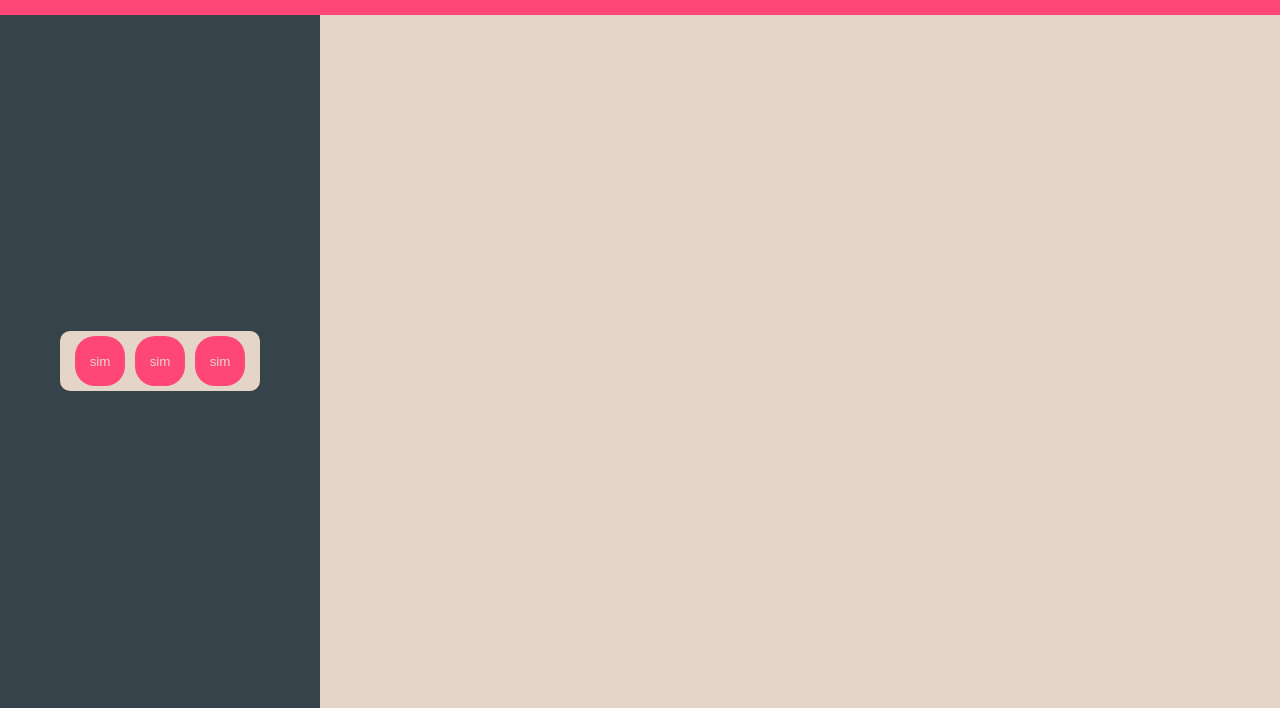
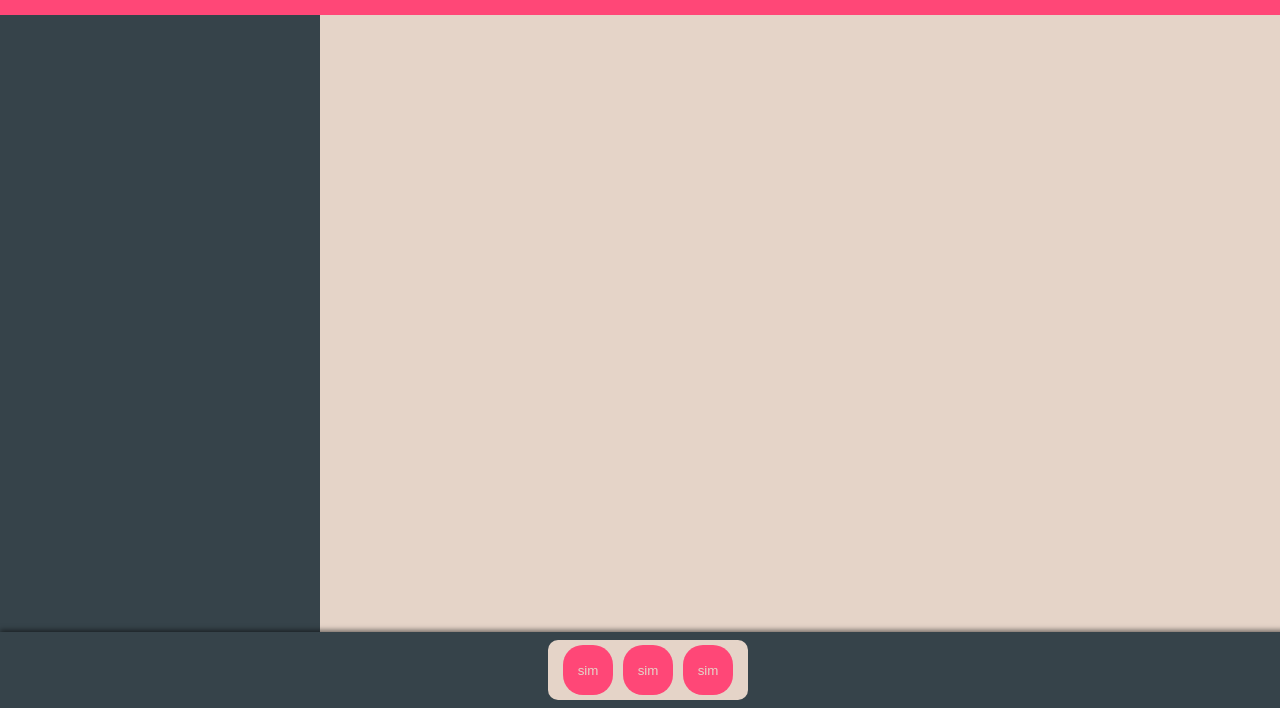
Before and after one commit to Laterwhisper324/junko-onigiri-mobile, a plain HTML site: page index.html in a window 1280 px wide. Shown: the part 92-800 px from the top of the page. Drawn offline with Linux system fonts and the light colour scheme.

Commit message:
verção 1.0.2

```diff
--- a/index_style.css
+++ b/index_style.css
@@ -24,17 +24,22 @@ body {
     font-weight: 700; /* Negrito para destaque */
 }
 
-/* Estilo para a barra lateral */
+/* Estilo para a barra lateral como menu horizontal */
 #side {
-    gap: 10px;
+    position: fixed; /* Fixa na tela */
+    bottom: 0; /* Alinha ao fundo */
+    left: 0; /* Alinha à esquerda */
+    width: 100%; /* Ocupa toda a largura da tela */
+    height: 60px; /* Define a altura do menu */
+    background-color: #36434A; /* Cor escura */
+    padding: 0.5rem;
+    color: #E5D4C8; /* Cor do texto no menu */
     display: flex;
-    justify-content: center;
-    align-items: center;
-    grid-area: side;
-    background-color: #36434A; /* Cor escura */
-    padding: 1rem;
-    color: #E5D4C8; /* Cor do texto na barra lateral */
-    font-weight: 400; /* Regular para texto */
+    flex-direction: row; /* Organiza os elementos horizontalmente */
+    justify-content: center; /* Centraliza os elementos */
+    align-items: center; /* Alinha os elementos verticalmente */
+    gap: 10px; /* Espaçamento entre os elementos */
+    box-shadow: 0 -2px 5px rgba(0, 0, 0, 0.5); /* Adiciona sombra para destaque */
 }
 
 /* Estilo para o conteúdo */
```
